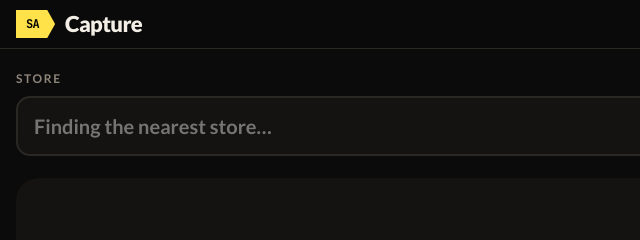
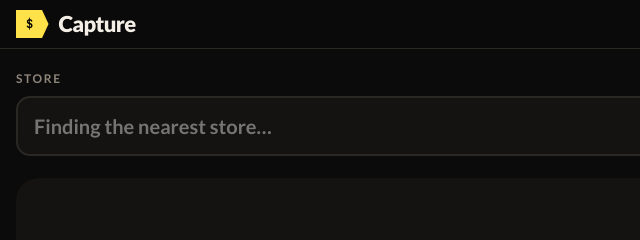
Before and after one commit to Zebbyz/shelfaudit-capture, a website: page public/index.html in a window 1280 px wide. Shown: the top 240 px of the page, 0-640 px from the left. Drawn offline with Linux system fonts and the light colour scheme; no server answers.

Commit message:
Drop brand initials from header and icon

```diff
--- a/public/index.html
+++ b/public/index.html
@@ -7,7 +7,7 @@
 <link rel="preconnect" href="https://fonts.googleapis.com"><link rel="preconnect" href="https://fonts.gstatic.com" crossorigin>
 <link href="https://fonts.googleapis.com/css2?family=Lato:wght@400;700;900&family=JetBrains+Mono:wght@400;700&display=swap" rel="stylesheet">
 <link rel="stylesheet" href="/app.css"></head><body>
-<header class="top"><div class="brand"><span class="tag">SA</span> Capture</div><div id="net" class="pill">Online</div><div id="tally" class="pill mono">0 today</div></header>
+<header class="top"><div class="brand"><span class="tag">$</span> Capture</div><div id="net" class="pill">Online</div><div id="tally" class="pill mono">0 today</div></header>
 <section id="storebar"><label for="store">Store</label><div class="ac"><input id="store" autocomplete="off" placeholder="Finding the nearest store…"><ul id="storelist" hidden></ul></div><div id="storehint" class="hint"></div></section>
 <section id="cam"><video id="v" playsinline muted autoplay></video><div class="frame"><span></span></div>
  <div id="camoff"><p>The camera only opens inside this app. Photos from your library are never accepted.</p><button id="start" class="big">Open camera</button><p id="camerr" class="camerr" hidden></p><p id="diag" class="diag"></p></div><button id="tapplay" class="big" hidden>Tap to start video</button>
```
Also changed, not shown: public/favicon.svg.
